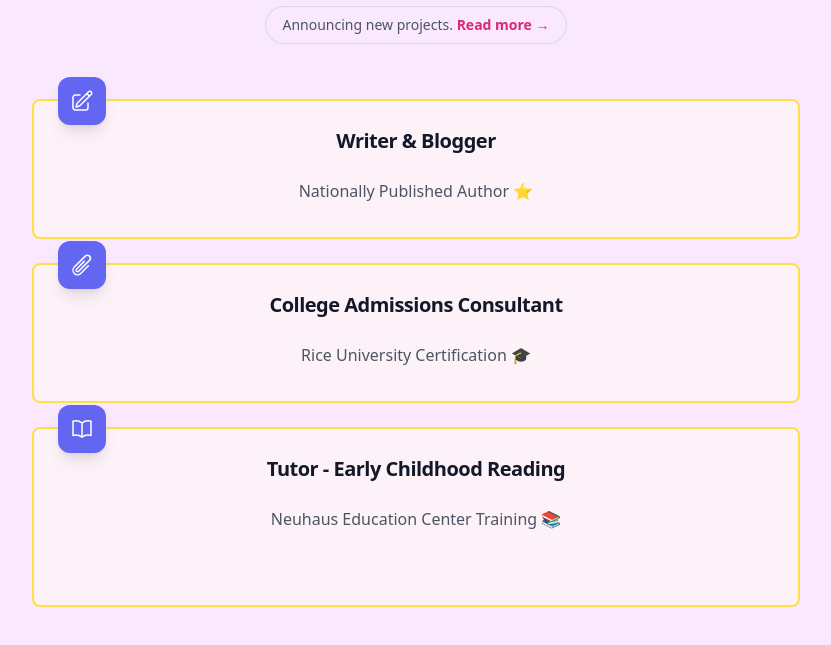
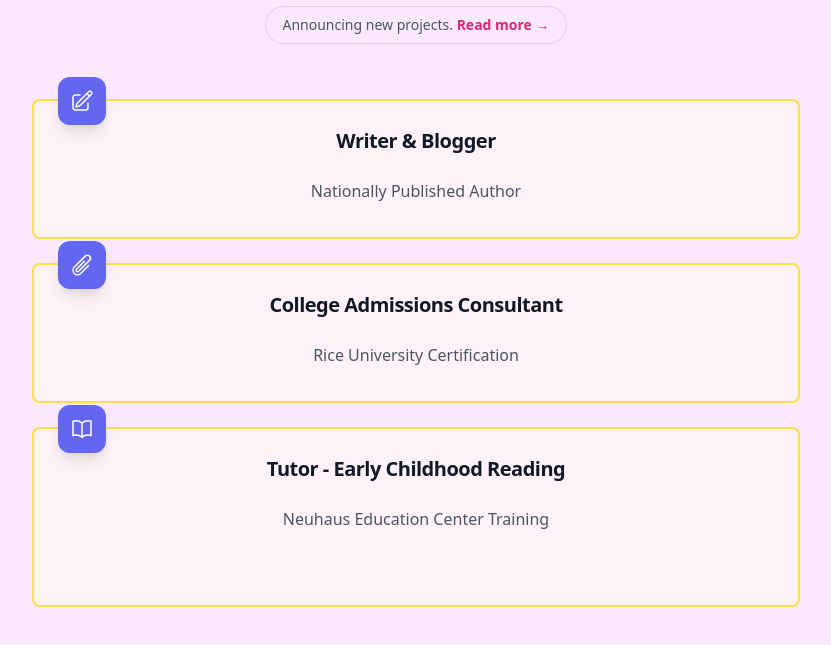
Before and after one commit to diamondalltheway/lisa-stevens-org, a plain HTML site: page index.html in a window 1280 px wide. Shown: the part 609-1254 px from the top of the page, without its empty margins (224-1055 px from the left). Drawn offline with nearby package versions, Linux system fonts and the light colour scheme.

Commit message:
Just updated disclaimer text

```diff
--- a/index.html
+++ b/index.html
@@ -112,7 +112,7 @@
                       </span>
                     </div>
                     <h3 class="text-xl font-semibold leading-8 tracking-tight text-gray-900 text-center">Writer & Blogger</h3>
-                    <p class="mt-5 text-base leading-7 text-gray-600 text-center">Nationally Published Author ⭐</p>
+                    <p class="mt-5 text-base leading-7 text-gray-600 text-center">Nationally Published Author</p>
                   </div>
                 </div>
               </div>
@@ -128,7 +128,7 @@
                       </span>
                     </div>
                     <h3 class="text-xl font-semibold leading-8 tracking-tight text-gray-900 text-center">College Admissions Consultant</h3>
-                    <p class="mt-5 text-base leading-7 text-gray-600 text-center">Rice University Certification 🎓</p>
+                    <p class="mt-5 text-base leading-7 text-gray-600 text-center">Rice University Certification</p>
                   </div>
                 </div>
               </div>
@@ -144,7 +144,7 @@
                         </span>
                       </div>
                       <h3 class="text-xl font-semibold leading-8 tracking-tight text-gray-900 text-center">Tutor - Early Childhood Reading</h3>
-                      <p class="mt-5 text-base leading-7 text-gray-600 text-center">Neuhaus Education Center Training 📚</p>
+                      <p class="mt-5 text-base leading-7 text-gray-600 text-center">Neuhaus Education Center Training</p>
                       <div class="hidden sm:my-8 sm:flex sm:justify-center">
                     </div>
                   </div>
```
Also changed, not shown: disclaimer.html (+7 -1 lines).
